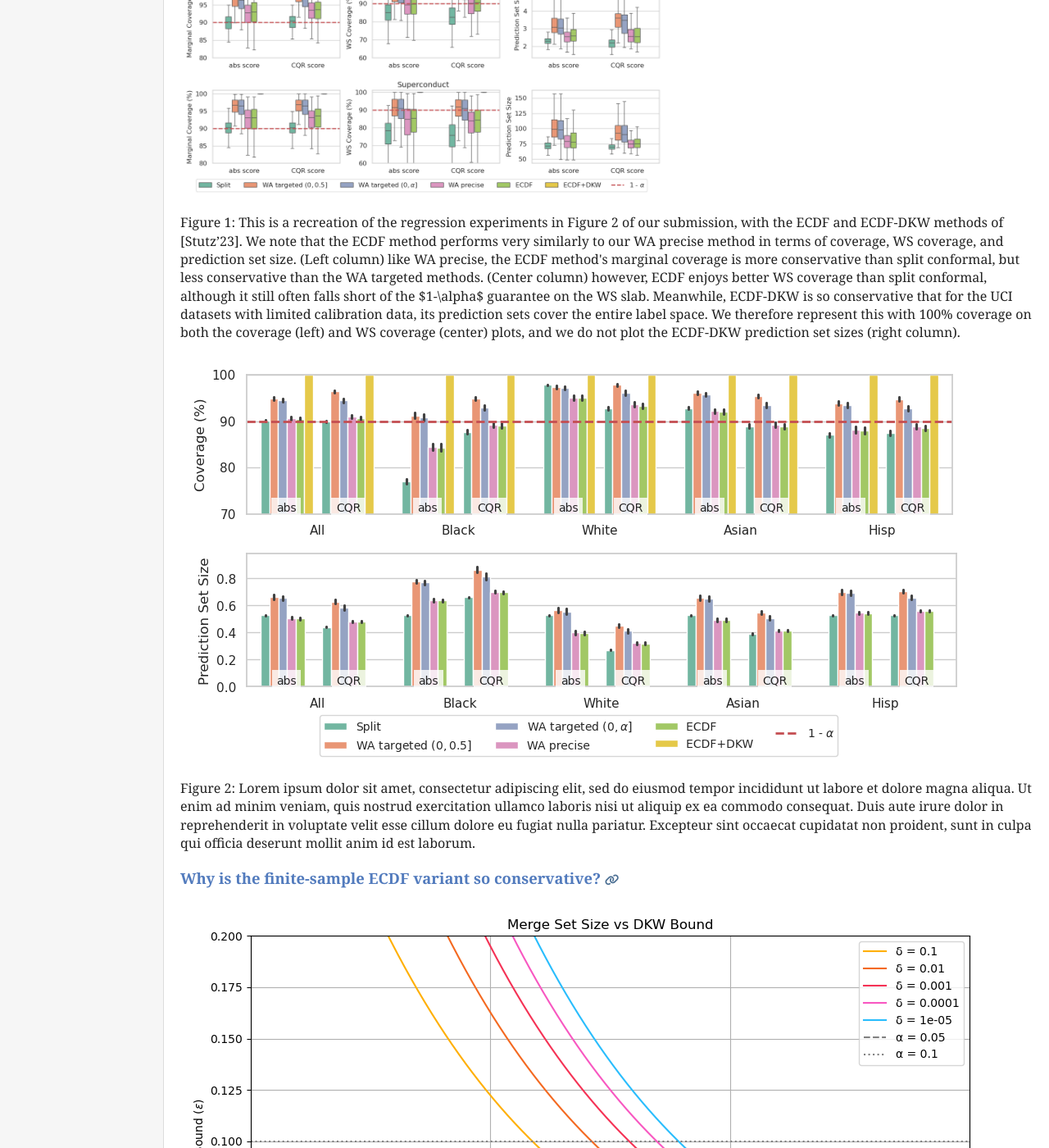
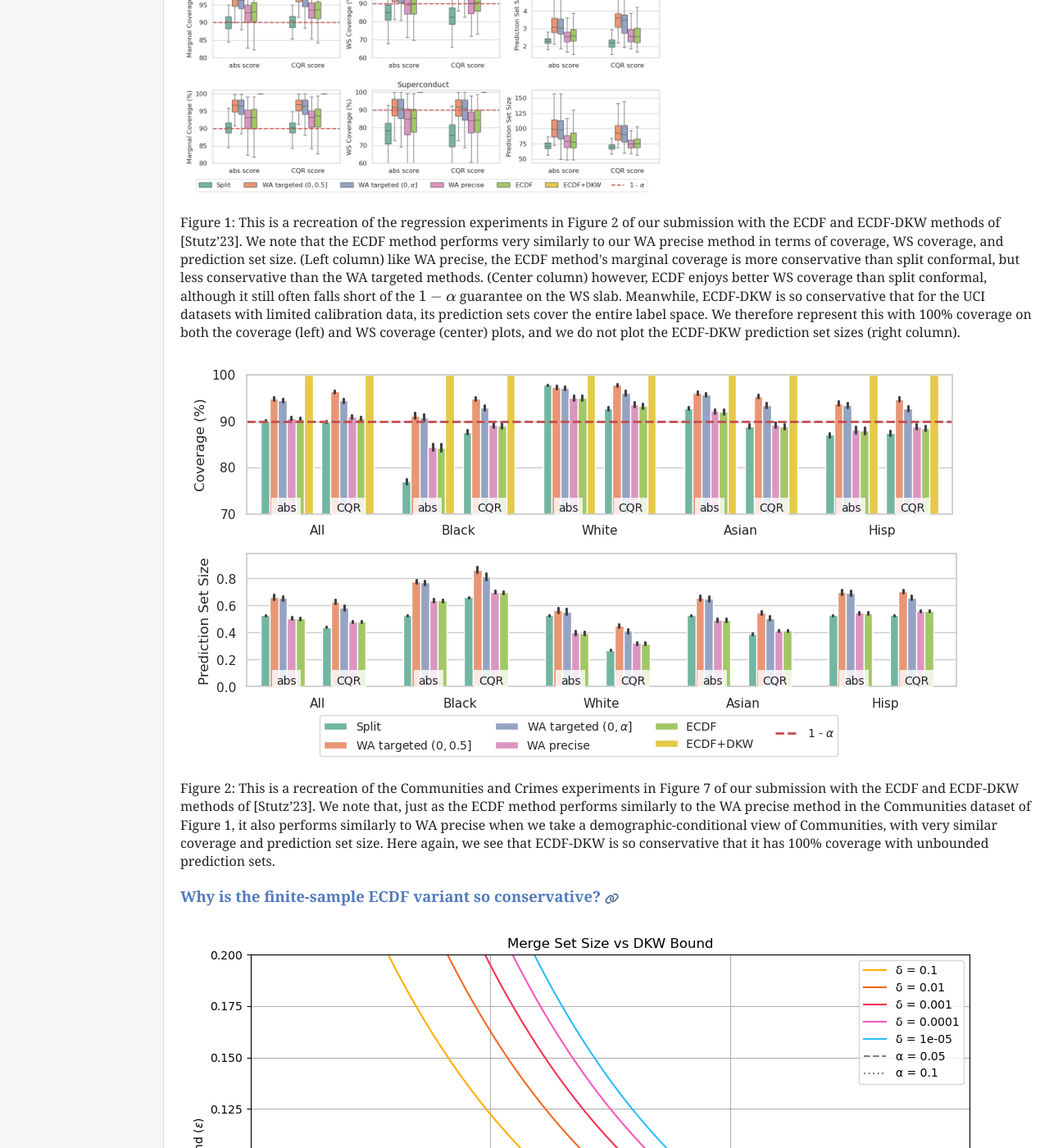
Before and after one commit to math-imposter/math-imposter.github.io, a Jekyll site: the page built from pages/stutz-comparison.html, in a window 1280 px wide and 1400 px high, scrolled down 795 px. Shown: the whole window at 82% size. Built offline with Jekyll 4.4.1, drawn with Linux system fonts in a browser that asks for light colours.

Commit message:
Figure 2

```diff
--- a/pages/stutz-comparison.html
+++ b/pages/stutz-comparison.html
@@ -25,14 +25,14 @@ In the experiments below, we call the [Stutz’23] proposed finite-sample ECDF m
 <div>
   <img src="/assets/images/fig2_regression.png" alt="Figure 1" style="max-width: 57%; height: auto;">
   <p>
-    Figure 1: This is a recreation of the regression experiments in Figure 2 of our submission, with the ECDF and ECDF-DKW methods of [Stutz’23]. We note that the ECDF method performs very similarly to our WA precise method in terms of coverage, WS coverage, and prediction set size. (Left column) like WA precise, the ECDF method's marginal coverage is more conservative than split conformal, but less conservative than the WA targeted methods. (Center column) however, ECDF enjoys better WS coverage than split conformal, although it still often falls short of the $1-\alpha$ guarantee on the WS slab. Meanwhile, ECDF-DKW is so conservative that for the UCI datasets with limited calibration data, its prediction sets cover the entire label space. We therefore represent this with 100% coverage on both the coverage (left) and WS coverage (center) plots, and we do not plot the ECDF-DKW prediction set sizes (right column).
+    Figure 1: This is a recreation of the regression experiments in Figure 2 of our submission with the ECDF and ECDF-DKW methods of [Stutz’23]. We note that the ECDF method performs very similarly to our WA precise method in terms of coverage, WS coverage, and prediction set size. (Left column) like WA precise, the ECDF method's marginal coverage is more conservative than split conformal, but less conservative than the WA targeted methods. (Center column) however, ECDF enjoys better WS coverage than split conformal, although it still often falls short of the \(1-\alpha\) guarantee on the WS slab. Meanwhile, ECDF-DKW is so conservative that for the UCI datasets with limited calibration data, its prediction sets cover the entire label space. We therefore represent this with 100% coverage on both the coverage (left) and WS coverage (center) plots, and we do not plot the ECDF-DKW prediction set sizes (right column).
   </p>
 </div>
 
 <div>
   <img src="/assets/images/fig7_communities.png" alt="Figure 2" style="max-width: 100%; height: auto;">
   <p>
-    Figure 2: Lorem ipsum dolor sit amet, consectetur adipiscing elit, sed do eiusmod tempor incididunt ut labore et dolore magna aliqua. Ut enim ad minim veniam, quis nostrud exercitation ullamco laboris nisi ut aliquip ex ea commodo consequat. Duis aute irure dolor in reprehenderit in voluptate velit esse cillum dolore eu fugiat nulla pariatur. Excepteur sint occaecat cupidatat non proident, sunt in culpa qui officia deserunt mollit anim id est laborum.
+    Figure 2: This is a recreation of the Communities and Crimes experiments in Figure 7 of our submission with the ECDF and ECDF-DKW methods of [Stutz’23]. We note that, just as the ECDF method performs similarly to the WA precise method in the Communities dataset of Figure 1, it also performs similarly to WA precise when we take a demographic-conditional view of Communities, with very similar coverage and prediction set size. Here again, we see that ECDF-DKW is so conservative that it has 100% coverage with unbounded prediction sets.
   </p>
 </div>
 
```
